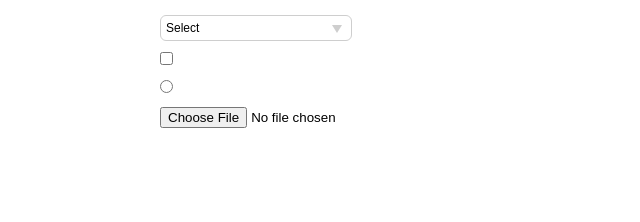
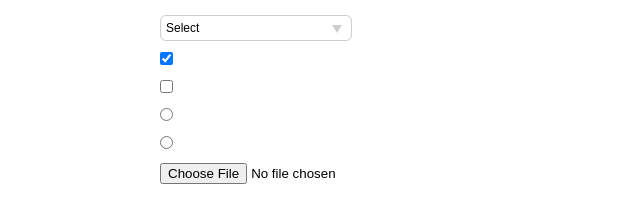
Before and after one commit to WsCandy/SlickForms, a plain HTML site: page index.html in a window 1280 px wide. Shown: the whole page, without its empty margins (0-640 px from the left). Drawn offline with Linux system fonts and the light colour scheme.

Commit message:
[HTML] - Added extra checbox in

```diff
--- a/index.html
+++ b/index.html
@@ -20,10 +20,16 @@
 				</div>
 
 				<div class="field-wrap">
+					<input type="checkbox" checked>
+				</div>
+				<div class="field-wrap">
 					<input type="checkbox">
 				</div>
 				<div class="field-wrap">
-					<input type="radio">
+					<input type="radio" name="test">
+				</div>
+				<div class="field-wrap">
+					<input type="radio" name="test">
 				</div>
 				<div class="field-wrap">
 					<input type="file">
```
